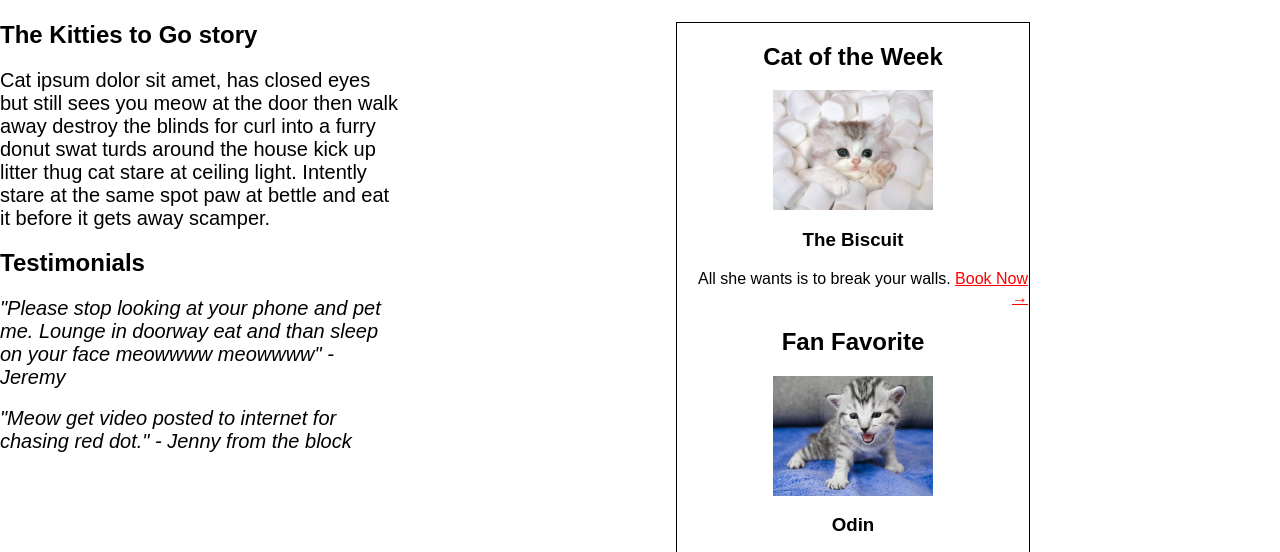
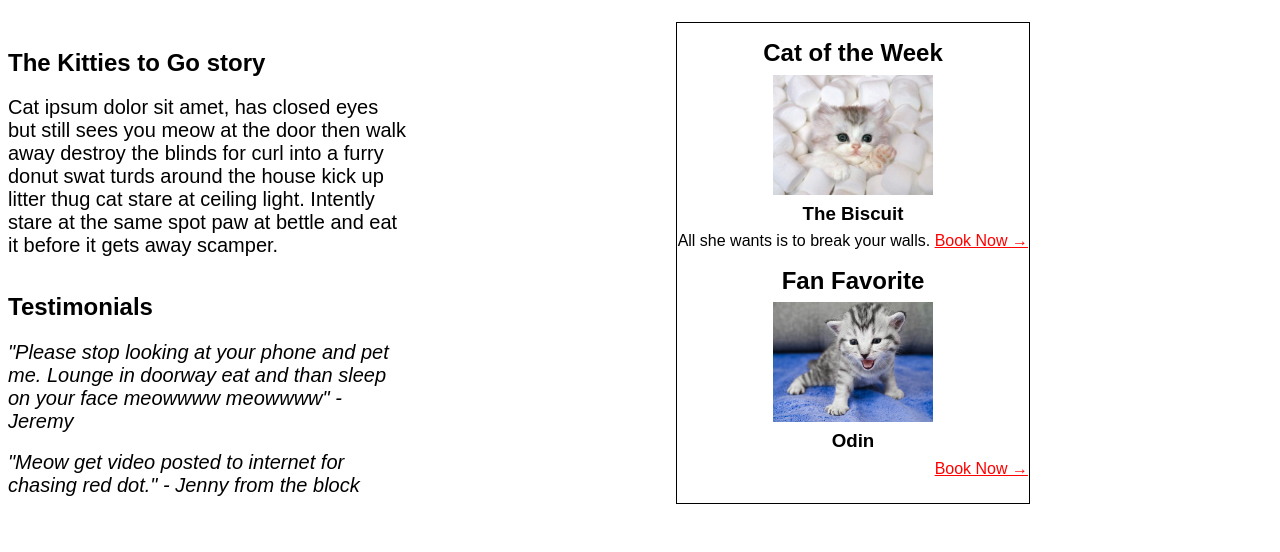
Before and after one commit to cafaitrien/mockup-practice, a plain HTML site: page index.html in a window 1280 px wide. Shown: the part 228-780 px from the top of the page. Drawn offline with Linux system fonts and the light colour scheme; a web font is replaced by a local one.

Commit message:
fixed aside spacing issues

```diff
--- a/index.html
+++ b/index.html
@@ -52,7 +52,7 @@
         <h2>Testimonials</h2>
         <p>
           <i>"Please stop looking at your phone and pet me. Lounge in doorway eat and than sleep on your face meowwww meowwww" - Jeremy</i>
-        </p><br>
+        </p><br><br>
 
       <p>
         <i>"Meow get video posted to internet for chasing red dot." - Jenny from the block</i>
--- a/styles/positioning.css
+++ b/styles/positioning.css
@@ -21,10 +21,10 @@ nav li a:link {
   text-align: center;
 }
 nav li a:visited {
-  color:rebeccapurple;
+  color:purple;
 }
 nav li a:active{
-  color:rebeccapurple;
+  color:purple;
 }
 .LinkLeftBig{
   text-align: right;
@@ -74,11 +74,14 @@ header a:visited {
 header a:active{
   color:red;
 }
+article{
+  padding: .5rem;
+}
 
 article p{
+  display: inline-block;
   position:relative;
   width: 25rem;
-  height 7rem;
   padding: 0;
   margin: 0;
   font-size: 1.25rem;
@@ -87,7 +90,7 @@ article p{
 .CatOfTheWeek{
   position: absolute;
   width: 22rem;
-  height: 35rem;
+  height: 30rem;
   top: 250px;
   right: 250px;
   border: 1px solid black;
@@ -103,15 +106,25 @@ img {
 
 aside h2{
   text-align: center;
+  padding: 0;
+  padding-bottom: 0.5rem;
+  padding-top: 1rem;
+  margin: 0;
 }
 
 aside h3{
   text-align: center;
+  padding: 0;
+  padding-top: 0.5rem;
+  padding-bottom: 0.5rem;
+  margin: 0;
 }
 
 aside p{
   text-align: right;
-  padding: 1px;
+  padding: 0;
+  padding-right: 1px;
+   margin: 0;
 }
 
 aside a:link{
```
